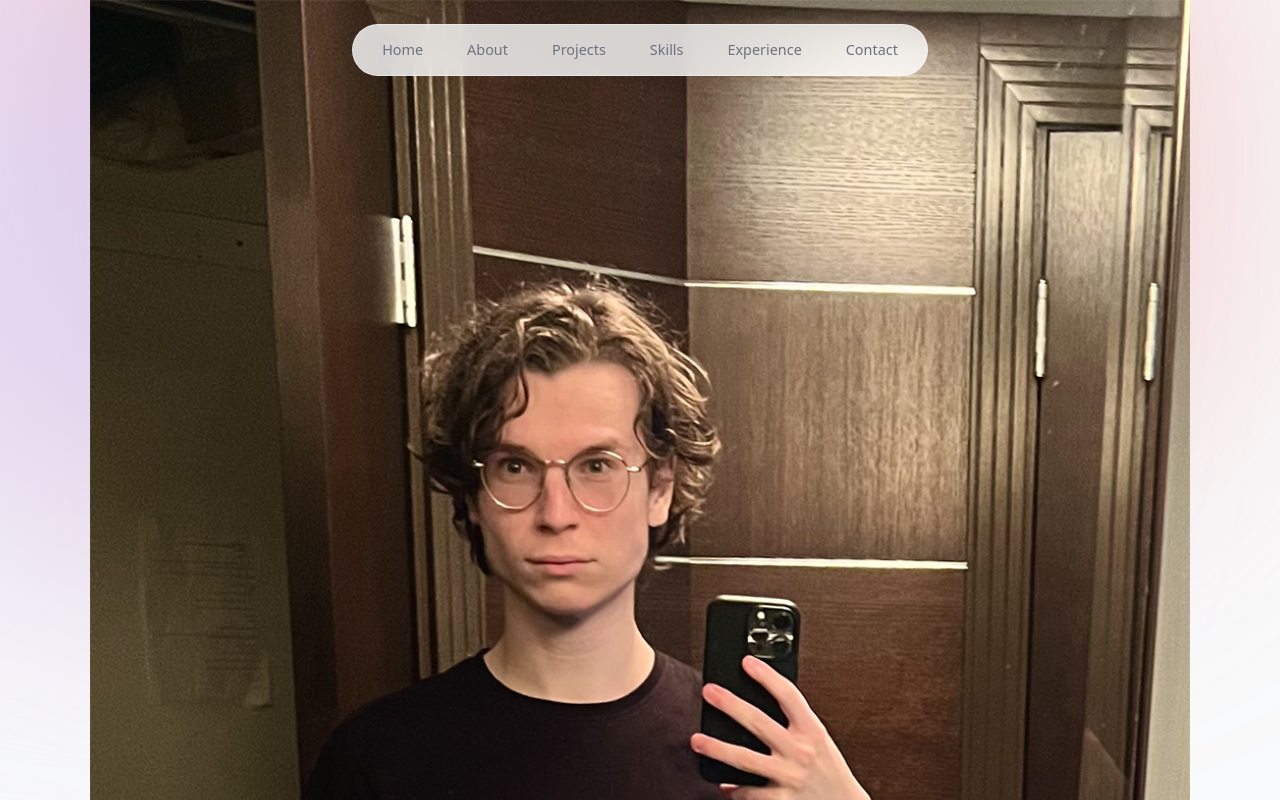
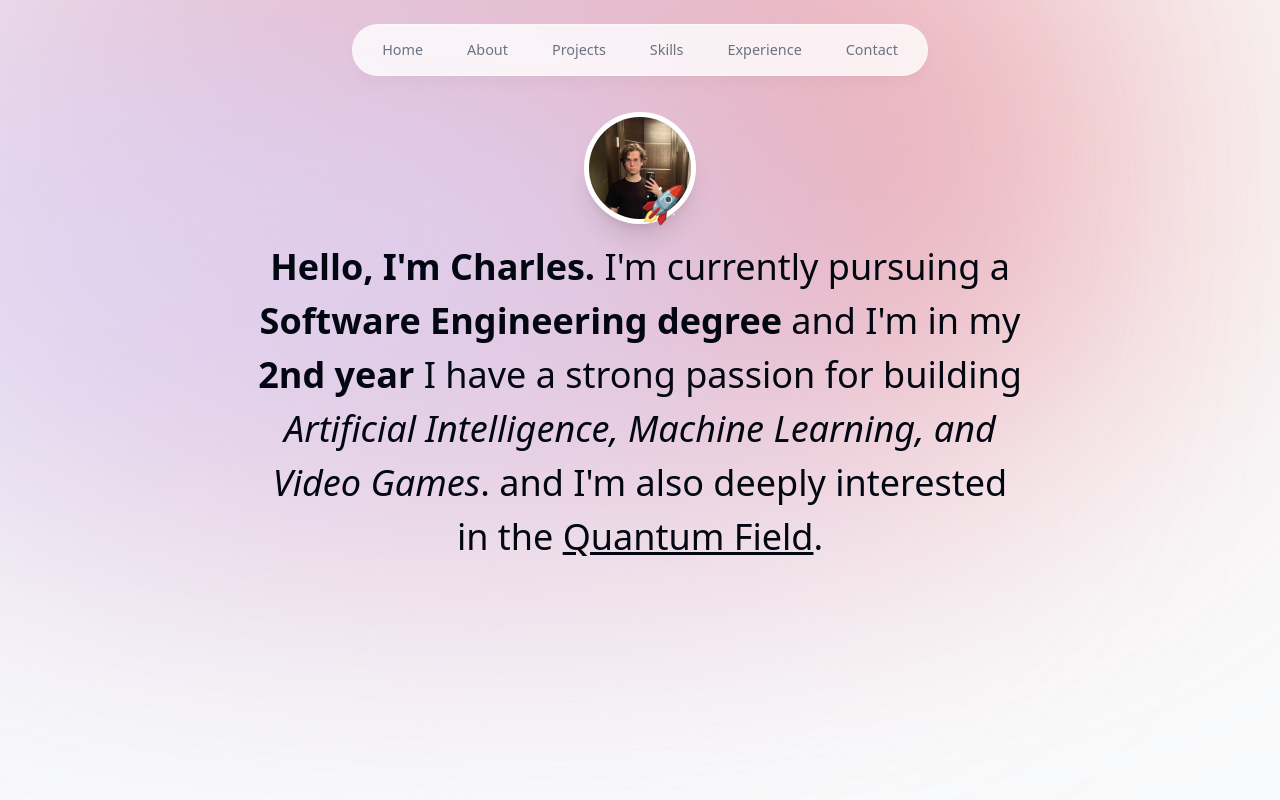
Before and after one commit to CharlesPoulin/poulincharles.com, a Next.js app: page / in a window 1280 px wide. Shown: the top 800 px of the page. Built offline with nearby package versions, Linux system fonts and the light colour scheme.

Commit message:
Intro text
typo + learned eslintrc rules,

```diff
--- a/app/components/intro.tsx
+++ b/app/components/intro.tsx
@@ -1,14 +1,39 @@
+"use client";
+
 import React from 'react'
 import Image from 'next/image'
+import { motion } from 'framer-motion'
 
 export default function Intro() {
   return (
-    <section>
+    <section className="mb-28 max-w-[50rem] text-center sm:mb-0 scroll-mt-[100rem]"
+    >
         <div className="flex items-center justify-center">
-            <div>
-                <Image className=" object-cover h-full w-full sm:w-[68.75rem]" src="/profilePicture.png" alt="Charles Poulin" width={192} height={192} quality={95} priority/>
+            <div className='relative'>
+              <motion.div initial={{ opacity: 0, scale: 0 }} animate={{ opacity: 1, scale: 1}} transition={{type: "tween", duration: 0.2,}}>
+
+              <Image className=" object-cover h-28 w-28 rounded-full border-[0.35rem] border-white shadow-xl"
+              src="/profilePicture.png" alt="Charles Poulin" width={192} height={192} quality={95} priority/>
+
+              <motion.span className=' absolute bottom-0 text-4xl' >🚀</motion.span>
+
+              </motion.div>
             </div>
             </div>
+
+      <motion.h1
+        className="mb-10 mt-4 px-4 text-2xl font-medium !leading-[1.5] sm:text-4xl"
+        initial={{ opacity: 0, y: 100 }}
+        animate={{ opacity: 1, y: 0 }}
+        transition={{type: "tween", duration: 0.2, delay: 0.2}}>
+
+        <span className="font-bold">Hello, I&apos;m Charles.</span>  I&apos;m currently pursuing a{" "}
+        <span className="font-bold">Software Engineering degree</span>  and I&apos;m in my{" "}
+        <span className="font-bold">2nd year</span> I have a strong passion for building
+        <span className="italic"> Artificial Intelligence, Machine Learning, and Video Games</span>. and I&apos;m also deeply interested in the {" "}
+        <span className="underline">Quantum Field</span>.
+      </motion.h1>
+
     </section>
   )
 }
--- a/app/layout.tsx
+++ b/app/layout.tsx
@@ -17,7 +17,7 @@ export default function RootLayout({
 }) {
   return (
     <html lang="en">
-      <body className={'{$inter.className} bg-gray-50 text-gray-950 relative'}>
+      <body className={'{$inter.className} bg-gray-50 text-gray-950 relative h-[5000px] pt-28 sm:pt:36'}>
         <div className="bg-[#eb8286] -z-10 absolute top-[-6rem] right-[11rem] h-[31.25rem] w-[31.25rem] rounded-full blur-[10rem] sm:w-[68.75rem]"></div>
         <div className="bg-[#dbd7fb] -z-10 absolute top-[-1rem] left-[35rem] h-[31.25rem] w-[50rem] rounded-full blur-[10rem] sm:w-[68.75rem] md:left-[-33rem] lg:left-[-28rem] xl:left-[-15rem] 2xl:left-[-5rem]"></div>
         <Header />
--- a/app/page.tsx
+++ b/app/page.tsx
@@ -1,7 +1,7 @@
 import Intro from "./components/intro";
 
 export default function Home() {
-  return <main className="">
+  return <main className="flex  flex-col items-center px-4">
   <Intro/>
 
   </main>;
--- a/next.config.js
+++ b/next.config.js
@@ -2,7 +2,7 @@
 const nextConfig = {
     remotePatterns: [
         {
-            protocole: 'https',
+            protocol: 'https',
             hostname: 'images.unsplash.com',
         }
     ]
```
Also changed, not shown: .eslintrc.json.
